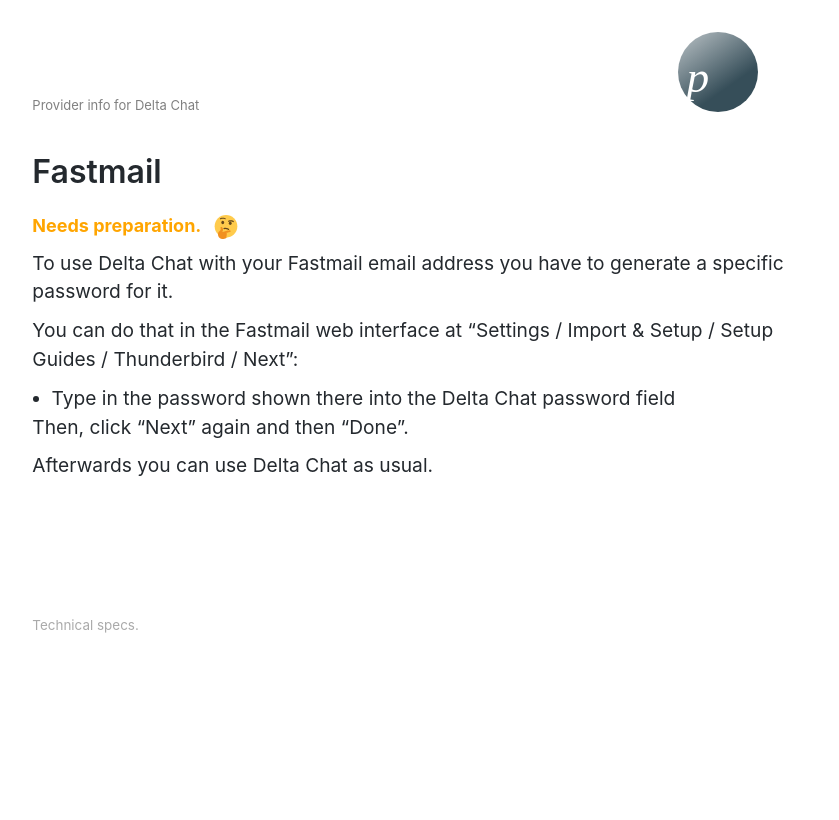
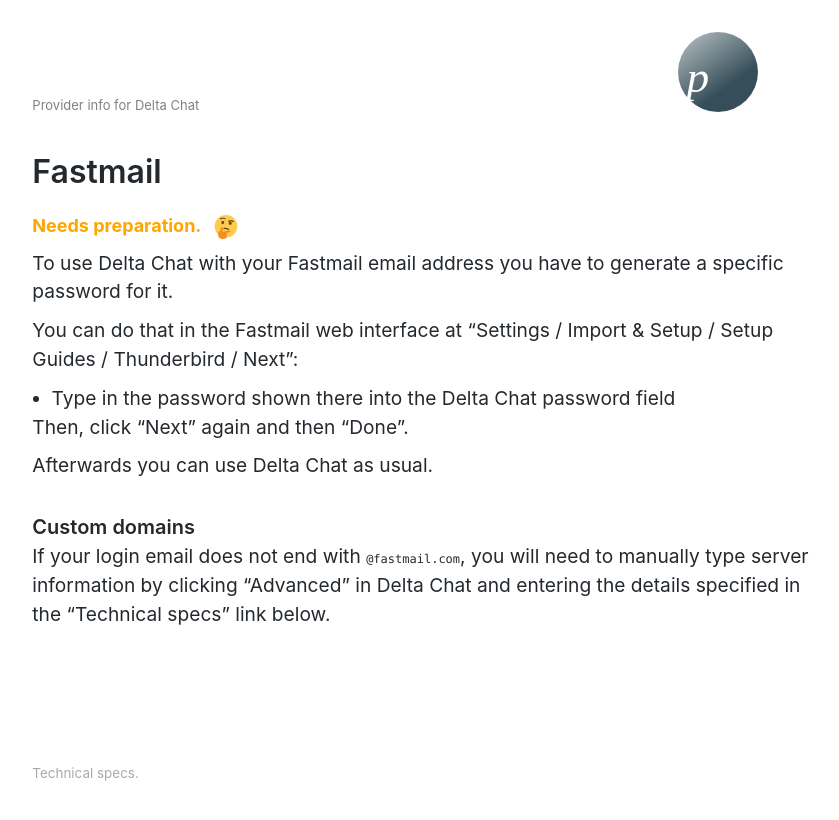
Before and after one commit to deltachat/provider-db, a Jekyll site: the page built from _providers/fastmail.md, in a window 1280 px wide. Shown: the top 820 px of the page, without its empty margins (213-1052 px from the left). Built offline with Jekyll 4.4.1, drawn with Linux system fonts in a browser that asks for light colours.

Commit message:
Warn about Fastmail custom domain configuration

```diff
--- a/_providers/fastmail.md
+++ b/_providers/fastmail.md
@@ -33,3 +33,7 @@
 Then, click "Next" again and then "Done".
 
 Afterwards you can use Delta Chat as usual.
+
+### Custom domains
+
+If your login email does not end with `@fastmail.com`, you will need to manually type server information by clicking "Advanced" in Delta Chat and entering the details specified in the "Technical specs" link below.
```
